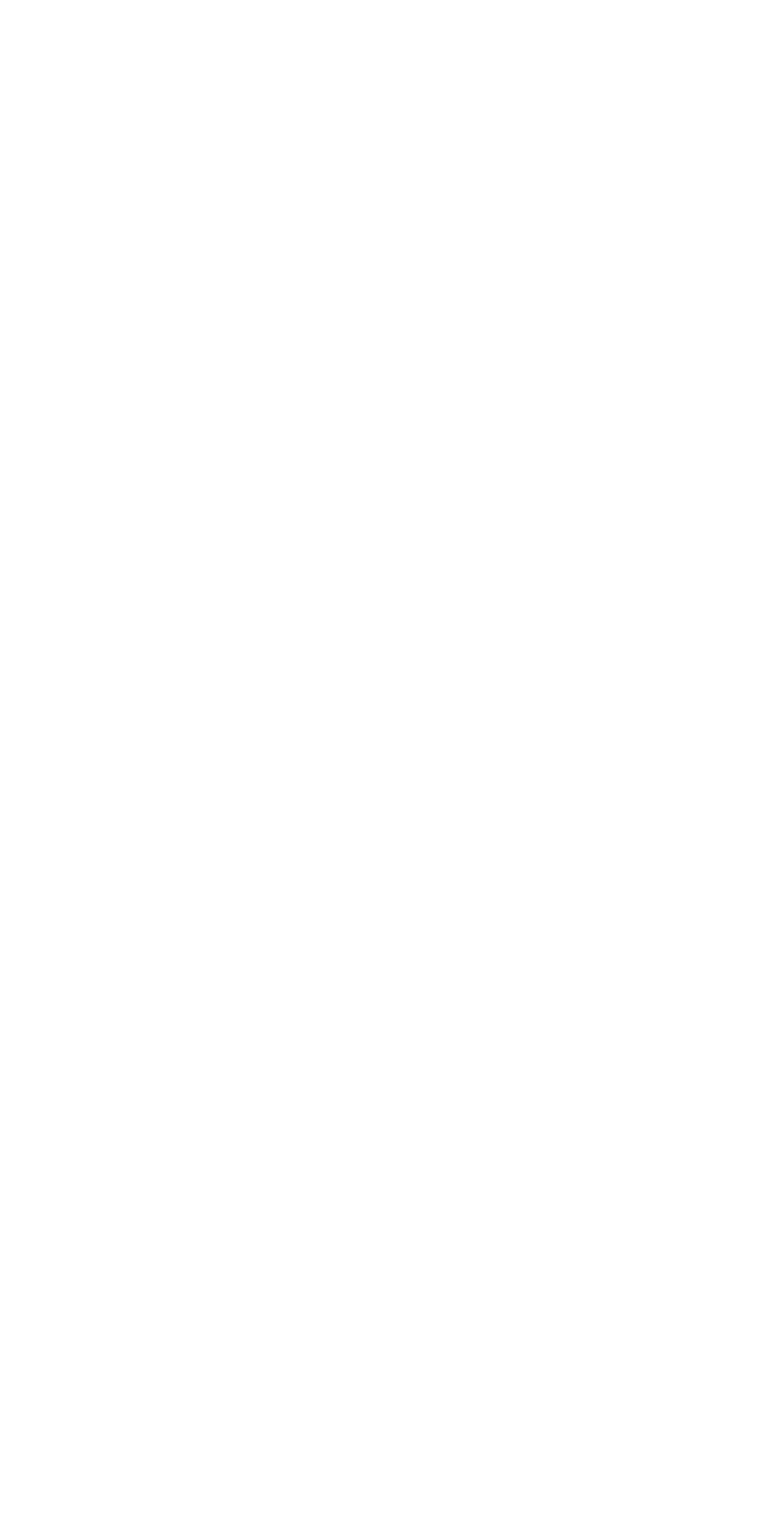
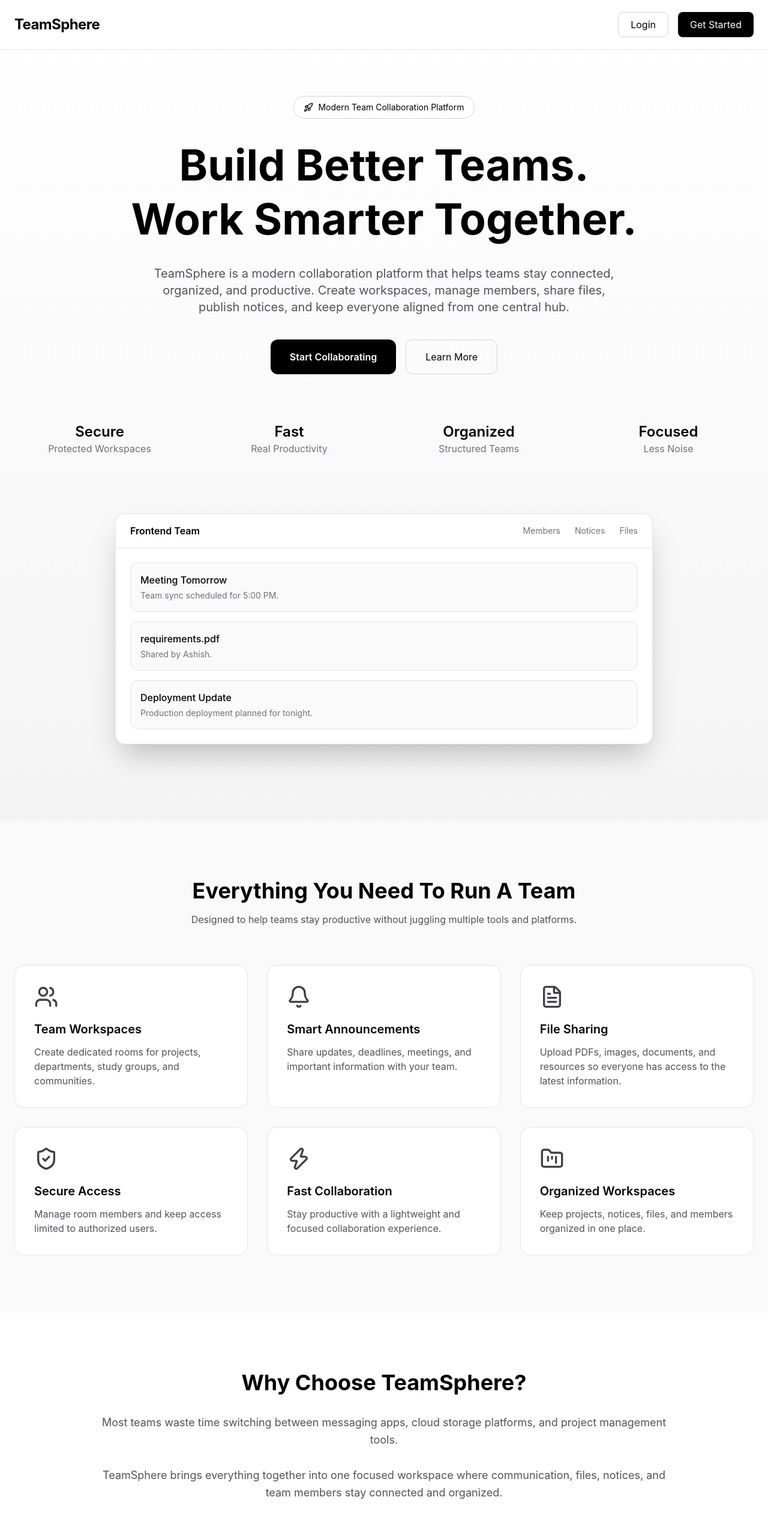
Before and after one commit to ashishkunthe/TeamSphere, a React (Vite) app: page / in a window 1280 px wide. Before the commit this address had no page. Shown: the top 2566 px of the page at 60% size. Before the commit the page ends 800 px from the top, so only its background shows below. Built offline with nearby package versions, Linux system fonts and the light colour scheme.

Commit message:
added the landing page

```diff
--- a/src/App.tsx
+++ b/src/App.tsx
@@ -1,6 +1,7 @@
 import { BrowserRouter, Route, Routes } from "react-router-dom";
 import { Register } from "./pages/Register";
 import { Login } from "./pages/Login";
+import { Landing } from "./pages/Landing";
 
 export default function App() {
   return (
@@ -8,6 +9,7 @@ export default function App() {
       <Routes>
         <Route path="/register" element={<Register />} />
         <Route path="/login" element={<Login />} />
+        <Route path="/" element={<Landing />} />
       </Routes>
     </BrowserRouter>
   );
--- a/src/pages/Landing.tsx
+++ b/src/pages/Landing.tsx
@@ -1,152 +1,231 @@
+import {
+  Users,
+  Bell,
+  FileText,
+  ShieldCheck,
+  Zap,
+  FolderKanban,
+  Rocket,
+} from "lucide-react";
+import { useNavigate } from "react-router-dom";
+
 export function Landing() {
+  const navigate = useNavigate();
+
   return (
-    <div className="min-h-screen bg-slate-50">
-      {" "}
-      <nav className="flex items-center justify-between px-8 py-6 border-b bg-white">
-        {" "}
-        <h1 className="text-2xl font-bold">TeamSphere</h1>
+    <div className="min-h-screen bg-white text-black">
+      <nav className="fixed top-0 left-0 right-0 z-50 bg-white/90 backdrop-blur-md border-b border-zinc-200">
+        <div className="max-w-7xl mx-auto px-6 py-5 flex items-center justify-between">
+          <h1 className="text-2xl font-bold tracking-tight">TeamSphere </h1>
           <div className="flex gap-4">
-          <button className="px-4 py-2 border rounded-lg hover:bg-slate-100">
+            <button
+              onClick={() => navigate("/login")}
+              className="px-5 py-2 rounded-lg border border-zinc-300 hover:bg-zinc-100 transition"
+            >
               Login
             </button>
 
-          <button className="px-4 py-2 bg-black text-white rounded-lg hover:bg-slate-800">
+            <button
+              onClick={() => navigate("/register")}
+              className="px-5 py-2 rounded-lg bg-black text-white hover:bg-zinc-800 transition"
+            >
               Get Started
             </button>
           </div>
+        </div>
       </nav>
-      <section className="max-w-6xl mx-auto px-6 py-24 text-center">
-        <h1 className="text-5xl md:text-6xl font-bold leading-tight">
-          Collaborate Better.
+
+      <section className="bg-linear-to-b from-white via-zinc-50 to-zinc-100 pt-40 pb-32">
+        <div className="max-w-7xl mx-auto px-6 text-center">
+          <div className="inline-flex items-center gap-2 px-4 py-2 rounded-full border border-zinc-300 text-sm mb-8 bg-white">
+            <Rocket size={16} />
+            Modern Team Collaboration Platform
+          </div>
+
+          <h1 className="text-5xl md:text-7xl font-bold leading-tight">
+            Build Better Teams.
             <br />
-          Manage Teams Smarter.
+            Work Smarter Together.
           </h1>
 
-        <p className="mt-8 text-lg text-slate-600 max-w-3xl mx-auto">
-          TeamSphere is a collaborative workspace designed for teams,
-          freelancers, students, and organizations to work together in one
-          place. Create rooms, invite members, share files, publish notices, and
-          keep everyone aligned without switching between multiple tools.
+          <p className="max-w-3xl mx-auto mt-8 text-lg md:text-xl text-zinc-600">
+            TeamSphere is a modern collaboration platform that helps teams stay
+            connected, organized, and productive. Create workspaces, manage
+            members, share files, publish notices, and keep everyone aligned
+            from one central hub.
           </p>
 
-        <div className="mt-10 flex justify-center gap-4">
-          <button className="px-6 py-3 bg-black text-white rounded-lg hover:bg-slate-800">
-            Create Workspace
+          <div className="mt-10 flex flex-col md:flex-row justify-center gap-4">
+            <button
+              onClick={() => navigate("/register")}
+              className="px-8 py-4 bg-black text-white rounded-xl font-semibold hover:bg-zinc-800 transition"
+            >
+              Start Collaborating
             </button>
 
-          <button className="px-6 py-3 border rounded-lg hover:bg-slate-100">
+            <button className="px-8 py-4 border border-zinc-300 rounded-xl hover:bg-zinc-100 transition">
               Learn More
             </button>
           </div>
-      </section>
-      <section className="max-w-6xl mx-auto px-6 py-20">
-        <h2 className="text-3xl font-bold text-center mb-12">
-          Everything Your Team Needs
-        </h2>
 
-        <div className="grid md:grid-cols-3 gap-8">
-          <div className="bg-white rounded-xl shadow-sm p-6">
-            <h3 className="text-xl font-semibold mb-3">
-              Create Collaboration Rooms
-            </h3>
+          <div className="grid grid-cols-2 md:grid-cols-4 gap-8 mt-20">
+            <div>
+              <h3 className="text-2xl font-semibold">Secure</h3>
+              <p className="text-zinc-500">Protected Workspaces</p>
+            </div>
 
-            <p className="text-slate-600">
-              Organize projects, departments, study groups, or teams into
-              dedicated rooms where members can collaborate effectively.
+            <div>
+              <h3 className="text-2xl font-semibold">Fast</h3>
+              <p className="text-zinc-500">Real Productivity</p>
+            </div>
+
+            <div>
+              <h3 className="text-2xl font-semibold">Organized</h3>
+              <p className="text-zinc-500">Structured Teams</p>
+            </div>
+
+            <div>
+              <h3 className="text-2xl font-semibold">Focused</h3>
+              <p className="text-zinc-500">Less Noise</p>
+            </div>
+          </div>
+
+          <div className="mt-24 max-w-4xl mx-auto">
+            <div className="bg-white border border-zinc-200 rounded-2xl overflow-hidden shadow-2xl">
+              <div className="border-b border-zinc-200 px-6 py-4 flex items-center justify-between">
+                <h3 className="font-semibold">Frontend Team</h3>
+
+                <div className="flex gap-6 text-sm text-zinc-500">
+                  <span>Members</span>
+                  <span>Notices</span>
+                  <span>Files</span>
+                </div>
+              </div>
+
+              <div className="p-6 space-y-4">
+                <div className="bg-zinc-50 rounded-xl p-4 text-left border border-zinc-200">
+                  <h4 className="font-medium">Meeting Tomorrow</h4>
+                  <p className="text-zinc-500 text-sm mt-1">
+                    Team sync scheduled for 5:00 PM.
                   </p>
                 </div>
 
-          <div className="bg-white rounded-xl shadow-sm p-6">
-            <h3 className="text-xl font-semibold mb-3">
-              Share Important Notices
-            </h3>
-
-            <p className="text-slate-600">
-              Keep everyone informed with announcements, project updates,
-              deadlines, meeting schedules, and important information.
+                <div className="bg-zinc-50 rounded-xl p-4 text-left border border-zinc-200">
+                  <h4 className="font-medium">requirements.pdf</h4>
+                  <p className="text-zinc-500 text-sm mt-1">
+                    Shared by Ashish.
                   </p>
                 </div>
 
-          <div className="bg-white rounded-xl shadow-sm p-6">
-            <h3 className="text-xl font-semibold mb-3">Secure File Sharing</h3>
-
-            <p className="text-slate-600">
-              Upload and manage documents, PDFs, images, and resources so every
-              team member has access to the latest information.
-            </p>
-          </div>
-        </div>
-      </section>
-      <section className="bg-white py-20">
-        <div className="max-w-5xl mx-auto px-6">
-          <h2 className="text-3xl font-bold text-center mb-12">
-            Why Choose TeamSphere?
-          </h2>
-
-          <div className="grid md:grid-cols-2 gap-10">
-            <div>
-              <h3 className="text-xl font-semibold mb-3">
-                Simplified Team Management
-              </h3>
-
-              <p className="text-slate-600">
-                Create rooms, manage members, organize discussions, and keep
-                work structured without unnecessary complexity.
-              </p>
-            </div>
-
-            <div>
-              <h3 className="text-xl font-semibold mb-3">
-                Built for Productivity
-              </h3>
-
-              <p className="text-slate-600">
-                Reduce communication gaps by keeping files, notices, and team
-                members connected in a single workspace.
-              </p>
-            </div>
-
-            <div>
-              <h3 className="text-xl font-semibold mb-3">
-                Lightweight and Fast
-              </h3>
-
-              <p className="text-slate-600">
-                TeamSphere focuses on essential collaboration features without
-                overwhelming users with unnecessary tools.
-              </p>
-            </div>
-
-            <div>
-              <h3 className="text-xl font-semibold mb-3">
-                Perfect for Modern Teams
-              </h3>
-
-              <p className="text-slate-600">
-                Whether you're working on a startup, college project, freelance
-                team, or company initiative, TeamSphere helps your team stay
-                organized.
+                <div className="bg-zinc-50 rounded-xl p-4 text-left border border-zinc-200">
+                  <h4 className="font-medium">Deployment Update</h4>
+                  <p className="text-zinc-500 text-sm mt-1">
+                    Production deployment planned for tonight.
                   </p>
                 </div>
               </div>
             </div>
+          </div>
+        </div>
       </section>
-      <section className="py-20">
-        <div className="max-w-4xl mx-auto text-center px-6">
-          <h2 className="text-4xl font-bold">Bring Your Team Together</h2>
 
-          <p className="mt-6 text-slate-600 text-lg">
-            Create rooms, invite members, share files, publish notices, and
-            build a more organized workflow with TeamSphere.
+      <section className="bg-zinc-50 py-24">
+        <div className="max-w-7xl mx-auto px-6">
+          <h2 className="text-4xl font-bold text-center mb-4">
+            Everything You Need To Run A Team
+          </h2>
+
+          <p className="text-center text-zinc-600 mb-16 max-w-2xl mx-auto">
+            Designed to help teams stay productive without juggling multiple
+            tools and platforms.
           </p>
 
-          <button className="mt-8 px-8 py-4 bg-black text-white rounded-lg hover:bg-slate-800">
-            Get Started Today
+          <div className="grid md:grid-cols-3 gap-8">
+            {[
+              {
+                icon: Users,
+                title: "Team Workspaces",
+                desc: "Create dedicated rooms for projects, departments, study groups, and communities.",
+              },
+              {
+                icon: Bell,
+                title: "Smart Announcements",
+                desc: "Share updates, deadlines, meetings, and important information with your team.",
+              },
+              {
+                icon: FileText,
+                title: "File Sharing",
+                desc: "Upload PDFs, images, documents, and resources so everyone has access to the latest information.",
+              },
+              {
+                icon: ShieldCheck,
+                title: "Secure Access",
+                desc: "Manage room members and keep access limited to authorized users.",
+              },
+              {
+                icon: Zap,
+                title: "Fast Collaboration",
+                desc: "Stay productive with a lightweight and focused collaboration experience.",
+              },
+              {
+                icon: FolderKanban,
+                title: "Organized Workspaces",
+                desc: "Keep projects, notices, files, and members organized in one place.",
+              },
+            ].map((feature) => (
+              <div
+                key={feature.title}
+                className="bg-white border border-zinc-200 rounded-2xl p-8 hover:-translate-y-2 hover:shadow-xl hover:border-zinc-400 transition-all duration-300"
+              >
+                <feature.icon size={40} className="text-zinc-700" />
+
+                <h3 className="text-xl font-semibold mt-5 mb-3">
+                  {feature.title}
+                </h3>
+
+                <p className="text-zinc-600">{feature.desc}</p>
+              </div>
+            ))}
+          </div>
+        </div>
+      </section>
+
+      <section className="bg-white py-24">
+        <div className="max-w-5xl mx-auto px-6 text-center">
+          <h2 className="text-4xl font-bold mb-8">Why Choose TeamSphere?</h2>
+
+          <p className="text-lg text-zinc-600 leading-relaxed">
+            Most teams waste time switching between messaging apps, cloud
+            storage platforms, and project management tools.
+            <br />
+            <br />
+            TeamSphere brings everything together into one focused workspace
+            where communication, files, notices, and team members stay connected
+            and organized.
+          </p>
+        </div>
+      </section>
+
+      <section className="bg-zinc-900 py-24 text-white">
+        <div className="max-w-4xl mx-auto text-center px-6">
+          <h2 className="text-5xl font-bold">Ready To Organize Your Team?</h2>
+
+          <p className="mt-6 text-zinc-300 text-lg">
+            Create your first workspace in minutes and experience a simpler way
+            to collaborate.
+          </p>
+
+          <button
+            onClick={() => navigate("/register")}
+            className="mt-10 px-10 py-4 bg-white text-black rounded-xl font-semibold hover:bg-zinc-200 transition"
+          >
+            Create Workspace
           </button>
         </div>
       </section>
-      <footer className="border-t bg-white py-6 text-center text-slate-500">
-        © 2026 TeamSphere. Built for seamless collaboration.
+
+      <footer className="bg-black border-t border-zinc-800 py-8 text-center text-zinc-500">
+        © 2026 TeamSphere • Built for modern collaboration.
       </footer>
     </div>
   );
```
Lines whose indentation alone changed are shown as unchanged.
